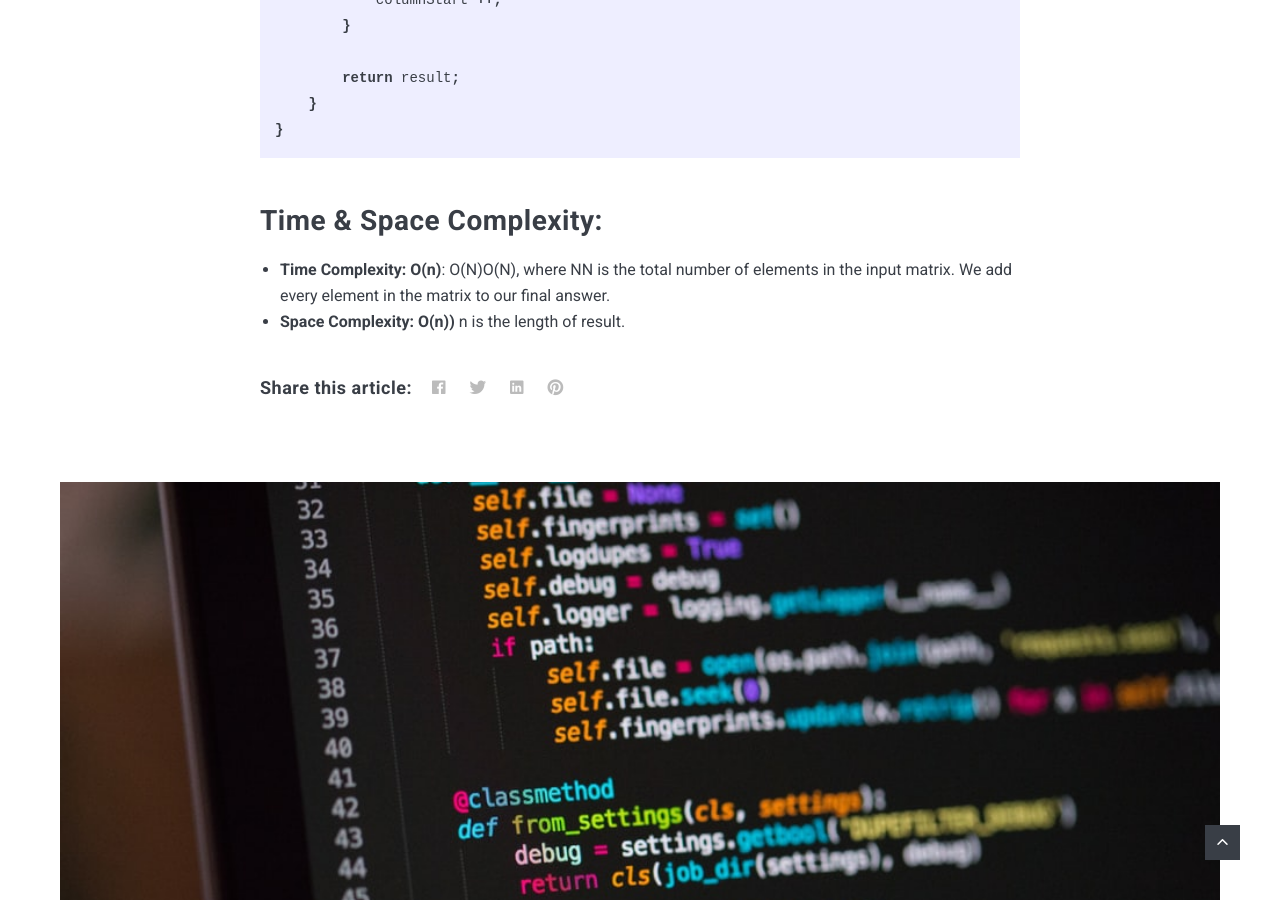
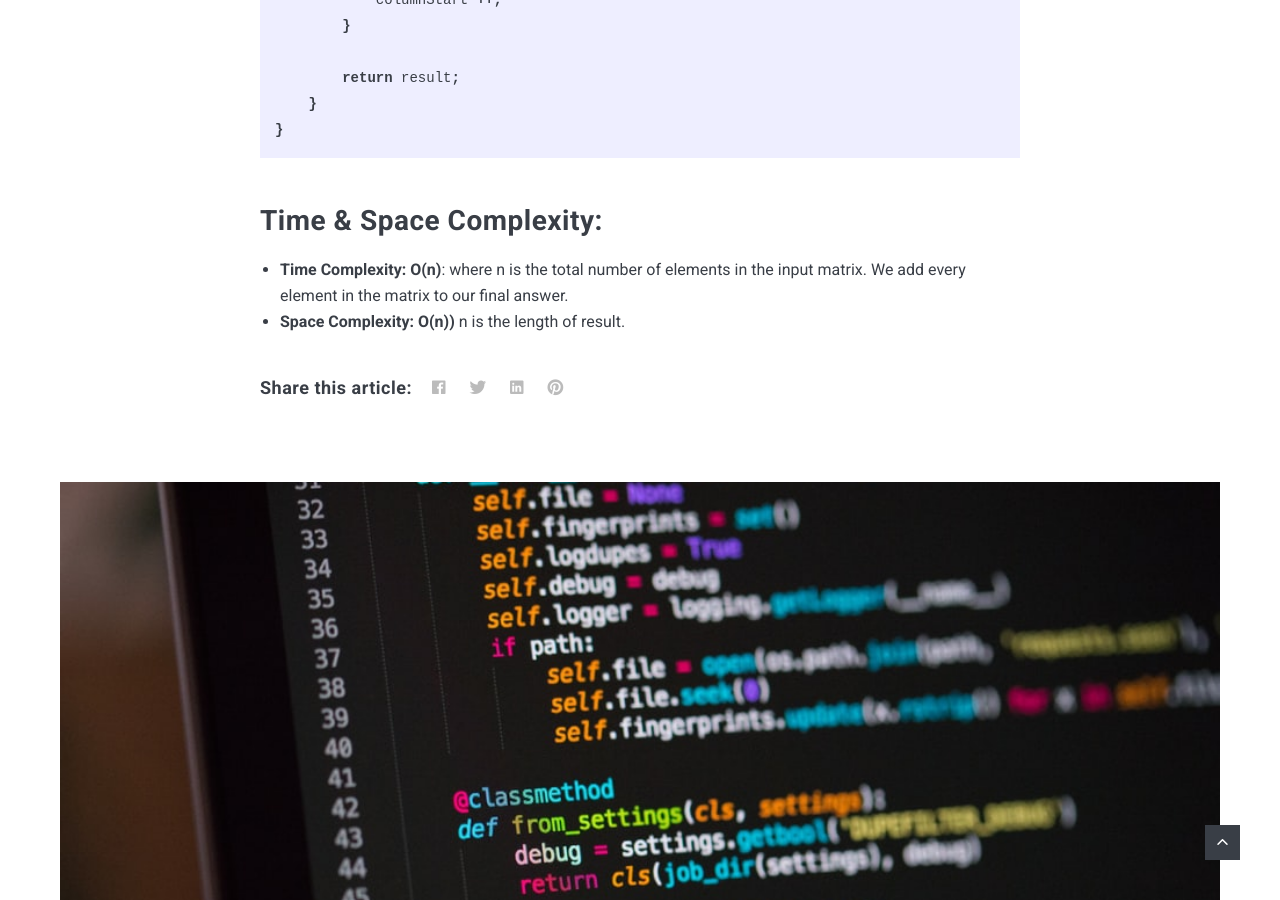
Before and after one commit to XiangXu/ywjxx, a Jekyll site: the page built from _posts/2021-05-01-LeetCode-59.markdown, in a window 1280 px wide and 900 px high, scrolled down 3267 px. Built offline with Jekyll 4.4.1, drawn with Linux system fonts in a browser that asks for light colours; nearby versions of some CDN libraries; comment, search, counter and statistics services are not loaded.

Commit message:
update typo

```diff
--- a/_posts/2021-05-01-LeetCode-59.markdown
+++ b/_posts/2021-05-01-LeetCode-59.markdown
@@ -107,5 +107,5 @@ class Solution
 
 ## Time & Space Complexity:
 
-* **Time Complexity: O(n)**: O(N)O(N), where NN is the total number of elements in the input matrix. We add every element in the matrix to our final answer.
+* **Time Complexity: O(n)**: where n is the total number of elements in the input matrix. We add every element in the matrix to our final answer.
 * **Space Complexity: O(n))** n is the length of result.
```
